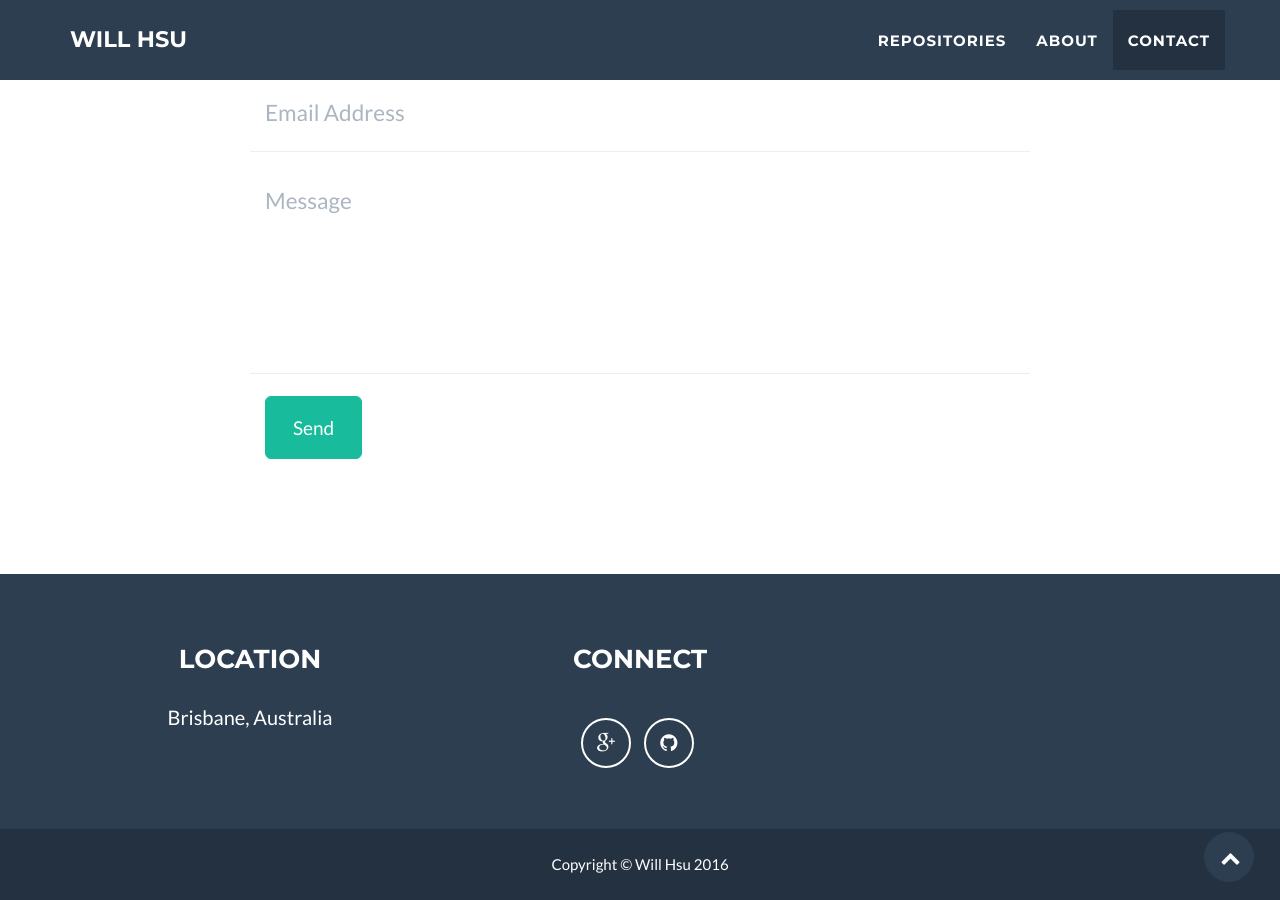
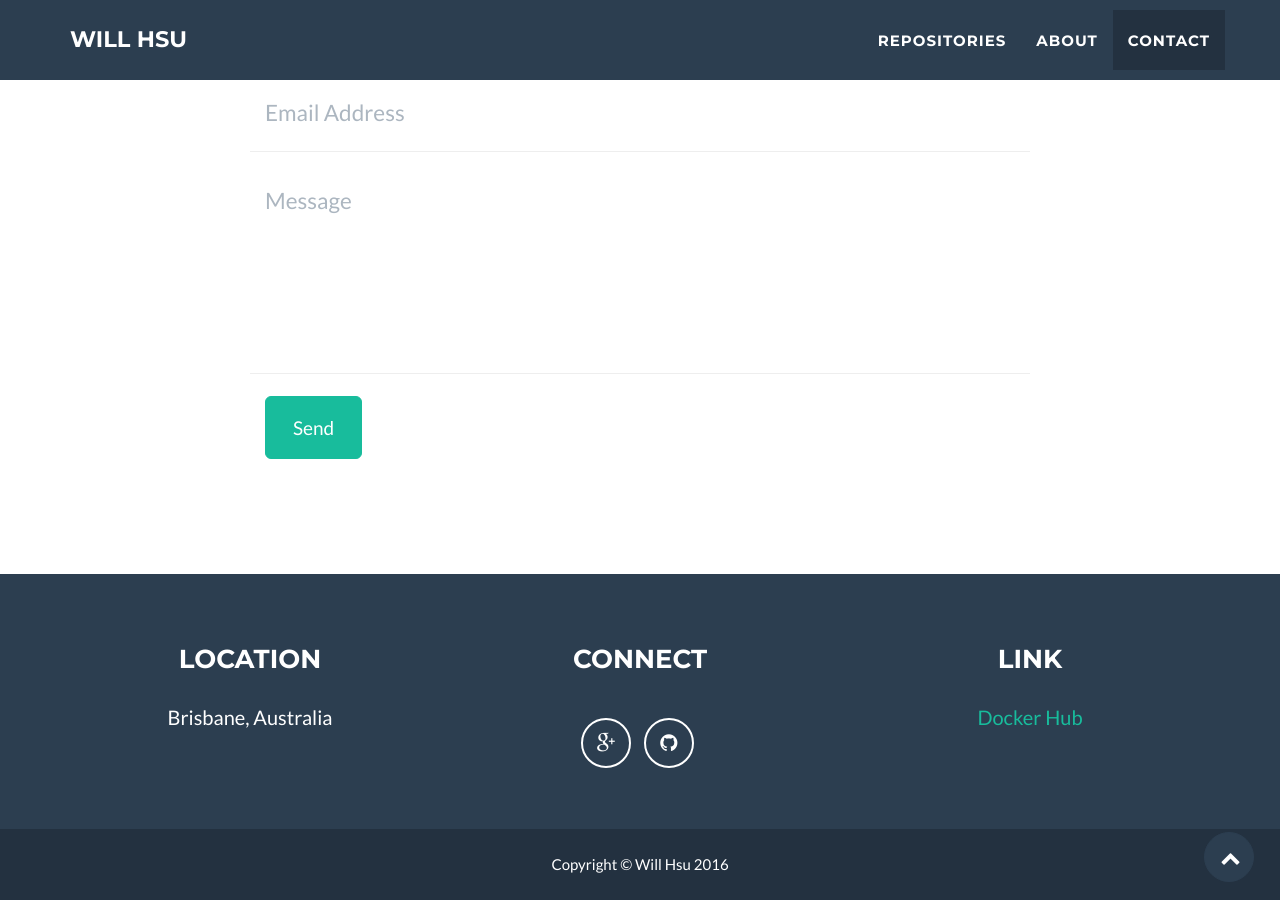
Before and after one commit to uqwhsu/uqwhsu.github.io, a Jekyll site: the page built from index.html, in a window 1280 px wide and 900 px high, scrolled down 2217 px. Built offline with Jekyll 4.4.1, drawn with Linux system fonts in a browser that asks for light colours.

Commit message:
link to docker hub

```diff
--- a/_config.yml
+++ b/_config.yml
@@ -34,7 +34,7 @@ footer:
   copyright: Will Hsu
   location: Location
   social: Connect
-#  credits: Credits
+  credits: Link
 
 # Social networks usernames (many more available: google-plus, flickr, dribbble, pinterest, instagram, tumblr, linkedin, etc.)
 social:
@@ -56,7 +56,7 @@ address:
   - line: Brisbane, Australia
 
 # Credits content
-credits:
+credits: <a href="https://hub.docker.com/u/uqwhsu/">Docker Hub</a>
 #credits: 'Freelancer is a free to use, open source Bootstrap theme created by <a href="http://startbootstrap.com">Start Bootstrap</a>.'
 
 # Build settings
```
